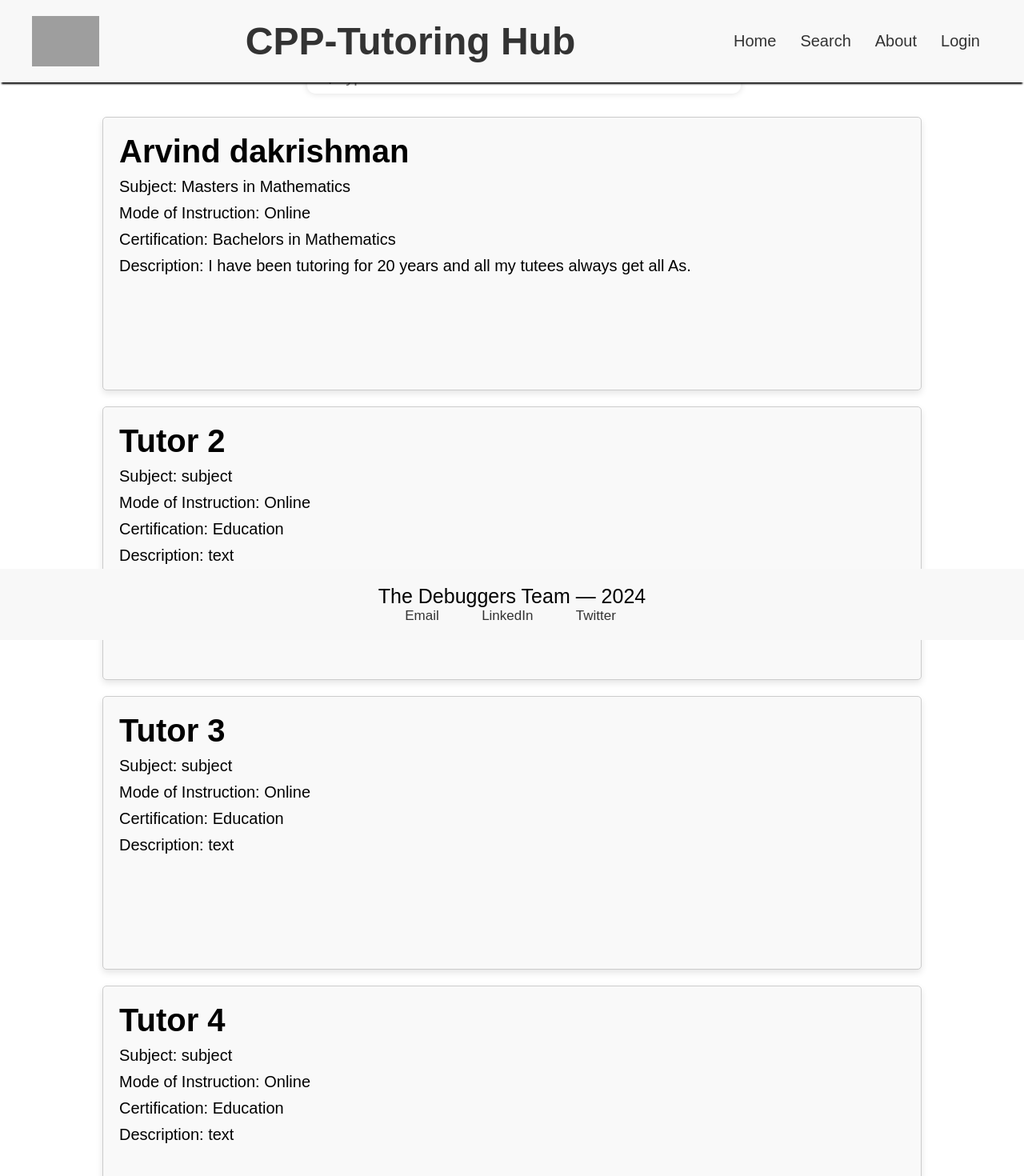
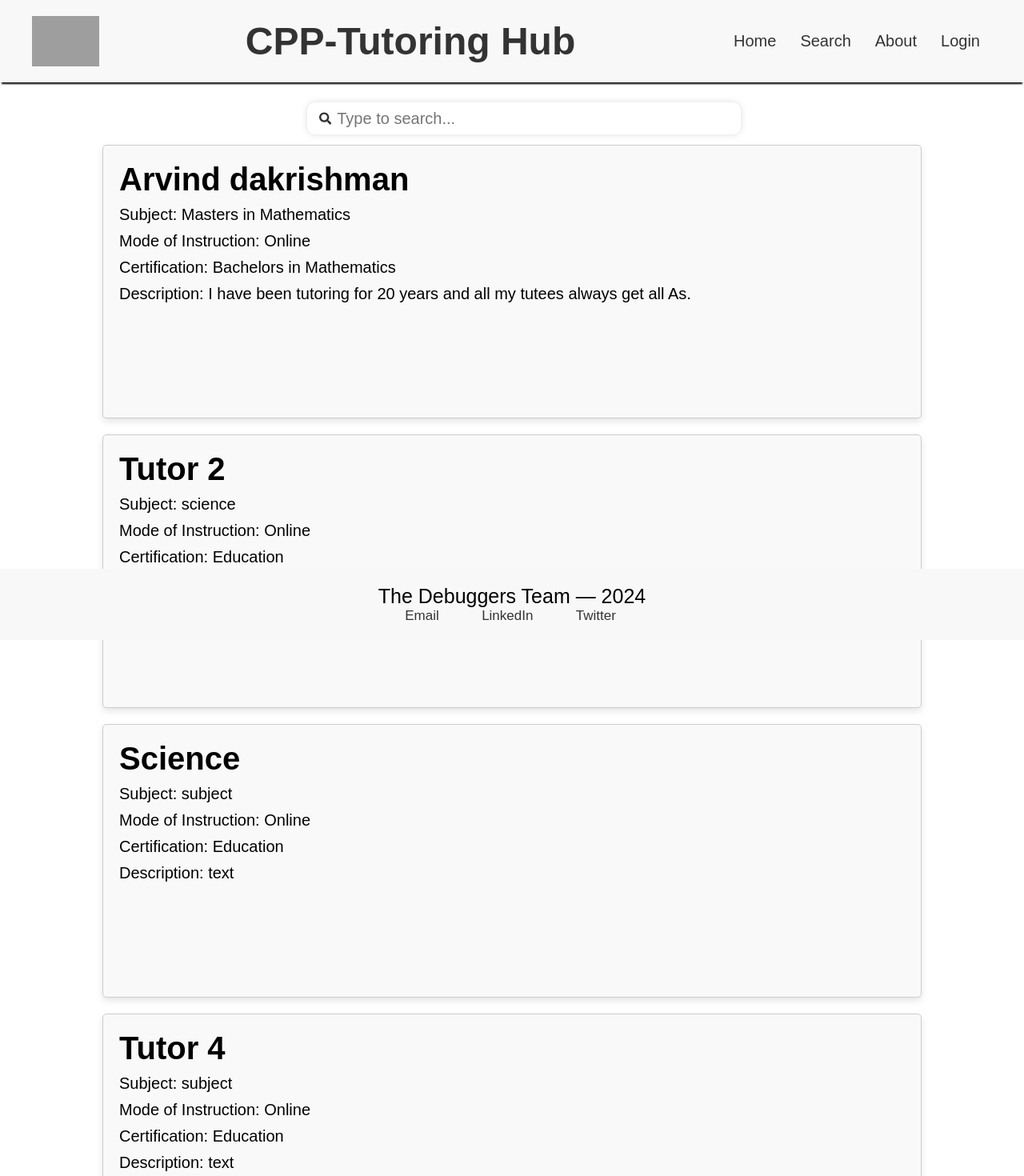
Before and after one commit to Debuggers-CS4800/CPP-Tutoring-Platform, a React (Create React App) app: page /search in a window 1280 px wide. Shown: the top 1470 px of the page at 80% size. Built offline with nearby package versions, Linux system fonts and the light colour scheme; grey boxes are pictures that could not be loaded.

Commit message:
updated search

```diff
--- a/src/pages/Search.js
+++ b/src/pages/Search.js
@@ -1,41 +1,57 @@
+import React from 'react';
 import {useState} from 'react';
 import Header from './components/Header';
 import Footer from './components/Footer';
 import "./components/Search.css";
-import SearchBar from './components/SearchBar';
-import SearchResultsList from './components/SearchResultsList';
-
+import {FaSearch} from "react-icons/fa"
 
 function Search() {
-  const [results, setResults] = useState([]);
+  const [search, setSearch] = useState([]);
 
   // This is just a stand-in for data
   const items = [
     { id: 1, title: 'Arvind dakrishman', subject: 'Masters in Mathematics',
       MoI: 'Online', certification: 'Bachelors in Mathematics',
-      description: 'I have been tutoring for 20 years and all my tutees always get all As.' },
-    { id: 2, title: 'Tutor 2', subject: 'subject',
+      description: 'I have been tutoring for 20 years and all my tutees always get all As.',
+      accountType: 'tutor' },
+    { id: 2, title: 'Tutor 2', subject: 'science',
       MoI: "Online", certification: 'Education',
-      description: 'text' },
-    { id: 3, title: 'Tutor 3', subject: 'subject',
+      description: 'text', accountType: 'tutor' },
+    { id: 3, title: 'Science', subject: 'subject',
       MoI: "Online", certification: 'Education',
-      description: 'text' },
+      description: 'text', accountType: 'tutor' },
     { id: 4, title: 'Tutor 4', subject: 'subject',
       MoI: "Online", certification: 'Education',
-      description: 'text' },
-    { id: 5, title: 'Tutor 5', subject: 'subject',
+      description: 'text', accountType: 'tutor' },
+    { id: 5, title: 'Student 5', subject: 'subject',
       MoI: "Online", certification: 'Education',
-      description: 'text' },
+      description: 'text', accountType: 'student' },
   ];
+
+
+
+
   return (
     <div className="Search">
       <Header />
       <div className="search-bar-container">
-        <SearchBar setResults={setResults} />
-        <SearchResultsList results={results} />
+        <div className="input-wrapper">
+          <FaSearch id="search-icon" />
+    			<input
+            placeholder="Type to search..."
+            onChange={(e) => setSearch(e.target.value)}/>
+  		  </div>
       </div>
       <div className="grid-container">
-        {items.map(item => (
+        {items
+          .filter((item) => {
+            return search.toString().toLowerCase() === ''
+              ? item.accountType.toString().toLowerCase().includes('tutor')
+              : (item.title.toString().toLowerCase().includes(search) ||
+              item.subject.toString().toLowerCase().includes(search)) &&
+              item.accountType.toString().toLowerCase().includes('tutor');
+          })
+          .map(item => (
             <div key={item.id} className="grid-item">
               <h2>{item.title}</h2>
               <p>Subject: {item.subject}</p>
--- a/src/pages/components/Search.css
+++ b/src/pages/components/Search.css
@@ -9,7 +9,7 @@
 }
 
 .search-bar-container {
-  padding-top: 6%;
+  padding-top: 10%;
   width: 40%;
   margin: auto;
   display: flex;
--- a/src/pages/components/SearchBar.js
+++ /dev/null
@@ -1,34 +0,0 @@
-import { collection, getDocs, query, where } from "firebase/firestore";
-import React, { useState } from 'react';
-import { FaSearch } from "react-icons/fa";
-import { db } from '../../firebase'; // updated the import path
-import './Search.css';
-
-function SearchBar({ setResults }) {
-  const [input, setInput] = useState("");
-
-  const fetchData = async (value) => {
-    const q = query(collection(db, "users"), where("name", ">=", value), where("name", "<=", value + "\uf8ff"));
-    const querySnapshot = await getDocs(q);
-    const results = querySnapshot.docs.map(doc => doc.data());
-    setResults(results);
-  };
-
-  const handleChange = (value) => {
-    setInput(value);
-    fetchData(value);
-  };
-
-  return (
-    <div className="input-wrapper">
-      <FaSearch id="search-icon" />
-      <input
-        placeholder="Type to search..."
-        value={input}
-        onChange={(e) => handleChange(e.target.value)}
-      />
-    </div>
-  );
-};
-
-export default SearchBar;
--- a/src/pages/components/SearchResult.js
+++ /dev/null
@@ -1,12 +0,0 @@
-import React from 'react';
-import "./Search.css";
-
-function SearchResult({ result }) {
-  return (
-    <div className="search-result">
-      {result.name} - {result.subject}
-    </div>
-  );
-};
-
-export default SearchResult;
--- a/src/pages/components/SearchResultsList.js
+++ /dev/null
@@ -1,15 +0,0 @@
-import React from "react";
-import "./Search.css";
-import SearchResult from "./SearchResult";
-
-function SearchResultsList({ results }) {
-  return (
-    <div className="results-list">
-      {results.map((result, id) => {
-        return <SearchResult result={result} key={id} />;
-      })}
-    </div>
-  );
-};
-
-export default SearchResultsList;
```
Lines whose indentation alone changed are shown as unchanged.
